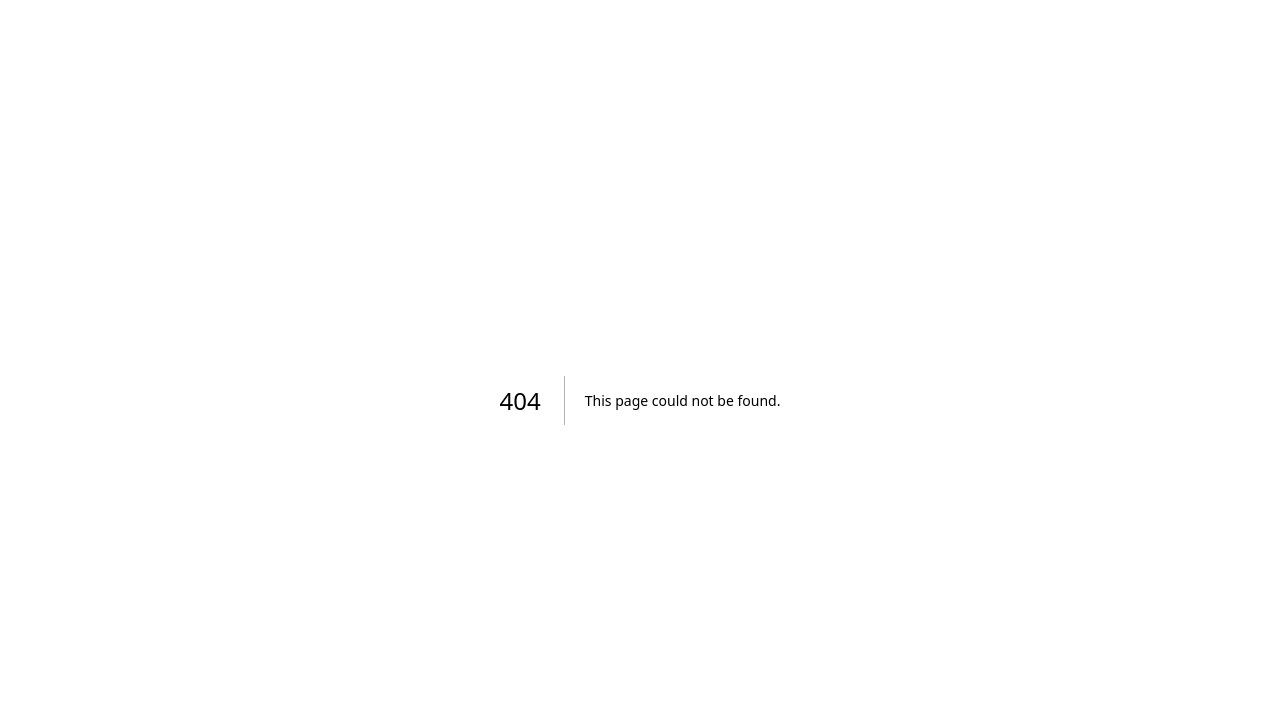
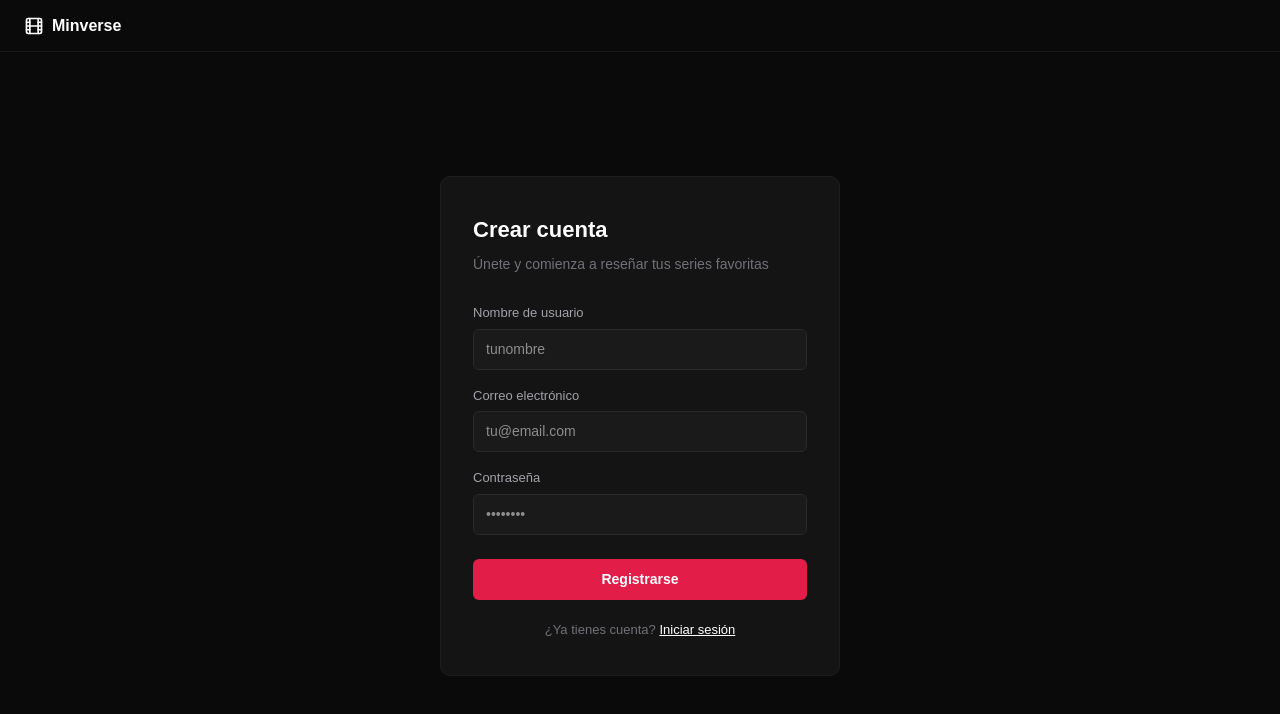
Before and after one commit to 243761-aemm/Frontend-miniversev2, a Next.js app: page /registro in a window 1280 px wide. Before the commit this address had no page. Shown: the top 714 px of the page. Built offline with nearby package versions, Linux system fonts and the light colour scheme.

Commit message:
Vista para que se registren los usuarios

```diff
--- /dev/null
+++ b/src/app/registro/page.tsx
@@ -0,0 +1,182 @@
+'use client'
+
+import { useState } from 'react'
+import Link from 'next/link'
+import { Film } from 'lucide-react'
+import { useRouter } from 'next/navigation'
+
+export default function RegistroPage() {
+  const router = useRouter()
+  const [username, setUsername] = useState('')
+  const [email, setEmail] = useState('')
+  const [password, setPassword] = useState('')
+
+  const handleSubmit = (e: React.FormEvent) => {
+    e.preventDefault()
+    router.push('/')
+  }
+
+  return (
+    <div style={{ backgroundColor: '#0a0a0a', minHeight: '100vh', color: '#ffffff' }}>
+      {/* Navbar */}
+      <nav
+        style={{
+          position: 'fixed',
+          top: 0,
+          left: 0,
+          right: 0,
+          zIndex: 50,
+          backgroundColor: '#0a0a0a',
+          borderBottom: '1px solid #1a1a1a',
+          height: '52px',
+          display: 'flex',
+          alignItems: 'center',
+          padding: '0 24px',
+        }}
+      >
+        <Link
+          href="/"
+          style={{
+            display: 'flex',
+            alignItems: 'center',
+            gap: '8px',
+            fontWeight: 700,
+            fontSize: '16px',
+            color: '#ffffff',
+            textDecoration: 'none',
+          }}
+        >
+          <Film size={20} />
+          Minverse
+        </Link>
+      </nav>
+
+      {/* Form */}
+      <div
+        style={{
+          paddingTop: '52px',
+          display: 'flex',
+          alignItems: 'center',
+          justifyContent: 'center',
+          minHeight: '100vh',
+        }}
+      >
+        <div
+          style={{
+            backgroundColor: '#141414',
+            borderRadius: '10px',
+            padding: '36px 32px',
+            width: '100%',
+            maxWidth: '400px',
+            border: '1px solid #1e1e1e',
+          }}
+        >
+          <h1 style={{ fontSize: '22px', fontWeight: 700, marginBottom: '8px' }}>
+            Crear cuenta
+          </h1>
+          <p style={{ fontSize: '14px', color: '#71717a', marginBottom: '28px' }}>
+            Únete y comienza a reseñar tus series favoritas
+          </p>
+
+          <form onSubmit={handleSubmit}>
+            <div style={{ marginBottom: '16px' }}>
+              <label
+                style={{ fontSize: '13px', color: '#a1a1aa', display: 'block', marginBottom: '6px' }}
+              >
+                Nombre de usuario
+              </label>
+              <input
+                type="text"
+                value={username}
+                onChange={(e) => setUsername(e.target.value)}
+                placeholder="tunombre"
+                style={{
+                  width: '100%',
+                  backgroundColor: '#1a1a1a',
+                  border: '1px solid #2a2a2a',
+                  borderRadius: '6px',
+                  padding: '9px 12px',
+                  fontSize: '14px',
+                  color: '#ffffff',
+                  outline: 'none',
+                }}
+              />
+            </div>
+
+            <div style={{ marginBottom: '16px' }}>
+              <label
+                style={{ fontSize: '13px', color: '#a1a1aa', display: 'block', marginBottom: '6px' }}
+              >
+                Correo electrónico
+              </label>
+              <input
+                type="email"
+                value={email}
+                onChange={(e) => setEmail(e.target.value)}
+                placeholder="tu@email.com"
+                style={{
+                  width: '100%',
+                  backgroundColor: '#1a1a1a',
+                  border: '1px solid #2a2a2a',
+                  borderRadius: '6px',
+                  padding: '9px 12px',
+                  fontSize: '14px',
+                  color: '#ffffff',
+                  outline: 'none',
+                }}
+              />
+            </div>
+
+            <div style={{ marginBottom: '24px' }}>
+              <label
+                style={{ fontSize: '13px', color: '#a1a1aa', display: 'block', marginBottom: '6px' }}
+              >
+                Contraseña
+              </label>
+              <input
+                type="password"
+                value={password}
+                onChange={(e) => setPassword(e.target.value)}
+                placeholder="••••••••"
+                style={{
+                  width: '100%',
+                  backgroundColor: '#1a1a1a',
+                  border: '1px solid #2a2a2a',
+                  borderRadius: '6px',
+                  padding: '9px 12px',
+                  fontSize: '14px',
+                  color: '#ffffff',
+                  outline: 'none',
+                }}
+              />
+            </div>
+
+            <button
+              type="submit"
+              style={{
+                width: '100%',
+                padding: '10px',
+                backgroundColor: '#e11d48',
+                color: '#ffffff',
+                border: 'none',
+                borderRadius: '6px',
+                fontSize: '14px',
+                fontWeight: 600,
+                cursor: 'pointer',
+              }}
+            >
+              Registrarse
+            </button>
+          </form>
+
+          <p style={{ textAlign: 'center', fontSize: '13px', color: '#71717a', marginTop: '20px' }}>
+            ¿Ya tienes cuenta?{' '}
+            <Link href="/login" style={{ color: '#ffffff', textDecoration: 'underline' }}>
+              Iniciar sesión
+            </Link>
+          </p>
+        </div>
+      </div>
+    </div>
+  )
+}
```
